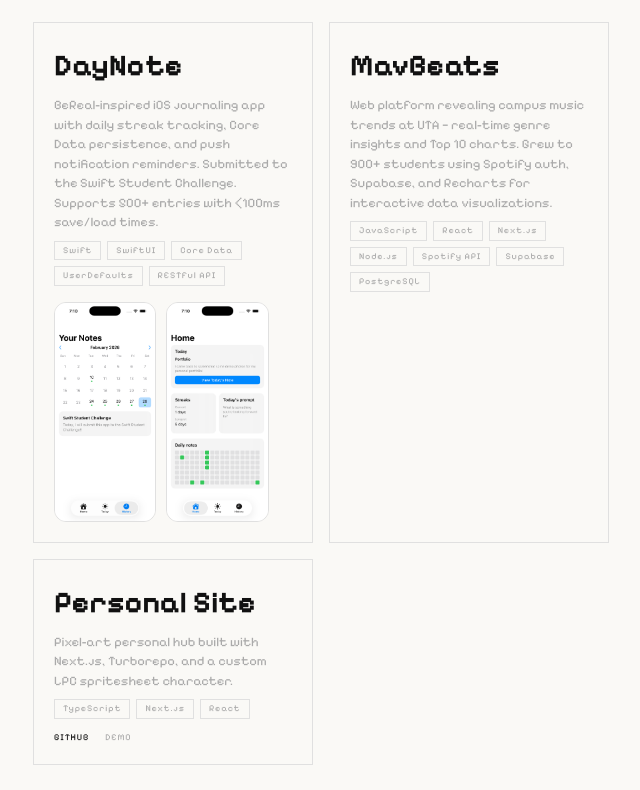
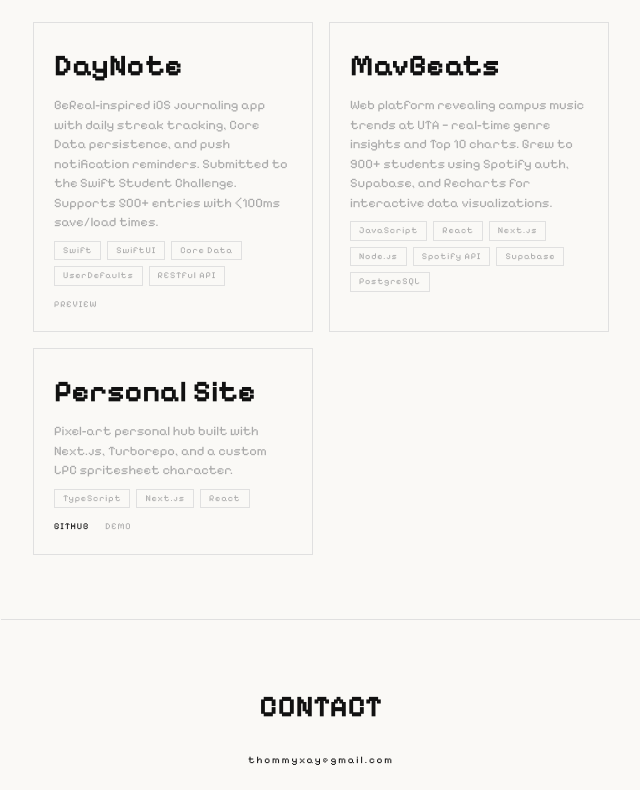
Before and after one commit to thomstah/portfolio, a Next.js app: page / in a window 1280 px wide. Shown: the part 2162-2952 px from the top of the page, without its empty margins (319-959 px from the left). Built offline with nearby package versions, Linux system fonts and the light colour scheme.

Commit message:
feat: replace inline images with toggled carousel on project card
PREVIEW/HIDE button sits alongside GITHUB and DEMO links. Clicking
toggles a carousel with prev/next arrows and dot indicators.

Co-Authored-By: Claude Sonnet 4.6 <noreply@anthropic.com>

```diff
--- a/components/ProjectCard.tsx
+++ b/components/ProjectCard.tsx
@@ -1,11 +1,38 @@
+'use client';
+
+import { useState } from 'react';
 import { colors, fontSizes } from '../lib/tokens';
 import type { Project } from '../data/projects';
+
+const linkStyle = {
+  fontFamily: 'var(--font-pixelify-sans)',
+  fontSize: fontSizes.label,
+  letterSpacing: '0.1em',
+  textDecoration: 'none',
+  background: 'none',
+  border: 'none',
+  padding: 0,
+  cursor: 'pointer',
+} as const;
 
 interface Props {
   project: Project;
 }
 
 export function ProjectCard({ project }: Props) {
+  const [showCarousel, setShowCarousel] = useState(false);
+  const [activeIdx, setActiveIdx] = useState(0);
+
+  const images = project.images ?? [];
+  const hasLinks = project.github || project.demo || images.length > 0;
+
+  function prev() {
+    setActiveIdx((i) => (i - 1 + images.length) % images.length);
+  }
+  function next() {
+    setActiveIdx((i) => (i + 1) % images.length);
+  }
+
   return (
     <div
       data-testid="project-card"
@@ -48,25 +75,8 @@ export function ProjectCard({ project }: Props) {
           </span>
         ))}
       </div>
-      {project.images && project.images.length > 0 && (
-        <div style={{ display: 'flex', gap: '10px', marginTop: '8px', overflowX: 'auto' }}>
-          {project.images.map((src) => (
-            <img
-              key={src}
-              src={src}
-              alt={`${project.title} screenshot`}
-              style={{
-                height: '220px',
-                width: 'auto',
-                borderRadius: '12px',
-                border: `1px solid ${colors.rule}`,
-                flexShrink: 0,
-              }}
-            />
-          ))}
-        </div>
-      )}
-      {(project.github || project.demo) && (
+
+      {hasLinks && (
         <div style={{ display: 'flex', gap: '16px', marginTop: '4px' }}>
           {project.github && (
             <a
@@ -74,13 +84,7 @@ export function ProjectCard({ project }: Props) {
               target="_blank"
               rel="noopener noreferrer"
               data-testid="project-github-link"
-              style={{
-                fontFamily: 'var(--font-pixelify-sans)',
-                fontSize: fontSizes.label,
-                letterSpacing: '0.1em',
-                color: colors.text,
-                textDecoration: 'none',
-              }}
+              style={{ ...linkStyle, color: colors.text }}
             >
               GITHUB
             </a>
@@ -91,16 +95,71 @@ export function ProjectCard({ project }: Props) {
               target="_blank"
               rel="noopener noreferrer"
               data-testid="project-demo-link"
-              style={{
-                fontFamily: 'var(--font-pixelify-sans)',
-                fontSize: fontSizes.label,
-                letterSpacing: '0.1em',
-                color: colors.textMuted,
-                textDecoration: 'none',
-              }}
+              style={{ ...linkStyle, color: colors.textMuted }}
             >
               DEMO
             </a>
+          )}
+          {images.length > 0 && (
+            <button
+              data-testid="project-preview-toggle"
+              onClick={() => { setShowCarousel((v) => !v); setActiveIdx(0); }}
+              style={{ ...linkStyle, color: colors.textMuted }}
+            >
+              {showCarousel ? 'HIDE' : 'PREVIEW'}
+            </button>
+          )}
+        </div>
+      )}
+
+      {showCarousel && images.length > 0 && (
+        <div style={{ marginTop: '8px', display: 'flex', flexDirection: 'column', alignItems: 'center', gap: '10px' }}>
+          <div style={{ position: 'relative', display: 'flex', alignItems: 'center', gap: '12px' }}>
+            {images.length > 1 && (
+              <button
+                onClick={prev}
+                style={{ ...linkStyle, color: colors.textMuted, fontSize: '16px' }}
+              >
+                ‹
+              </button>
+            )}
+            <img
+              src={images[activeIdx]}
+              alt={`${project.title} screenshot ${activeIdx + 1}`}
+              style={{
+                height: '340px',
+                width: 'auto',
+                borderRadius: '14px',
+                border: `1px solid ${colors.rule}`,
+              }}
+            />
+            {images.length > 1 && (
+              <button
+                onClick={next}
+                style={{ ...linkStyle, color: colors.textMuted, fontSize: '16px' }}
+              >
+                ›
+              </button>
+            )}
+          </div>
+          {images.length > 1 && (
+            <div style={{ display: 'flex', gap: '6px' }}>
+              {images.map((_, i) => (
+                <button
+                  key={i}
+                  onClick={() => setActiveIdx(i)}
+                  style={{
+                    width: '6px',
+                    height: '6px',
+                    borderRadius: '50%',
+                    border: 'none',
+                    cursor: 'pointer',
+                    padding: 0,
+                    backgroundColor: i === activeIdx ? colors.text : colors.rule,
+                  }}
+                />
+              ))}
+            </div>
           )}
         </div>
       )}
```
